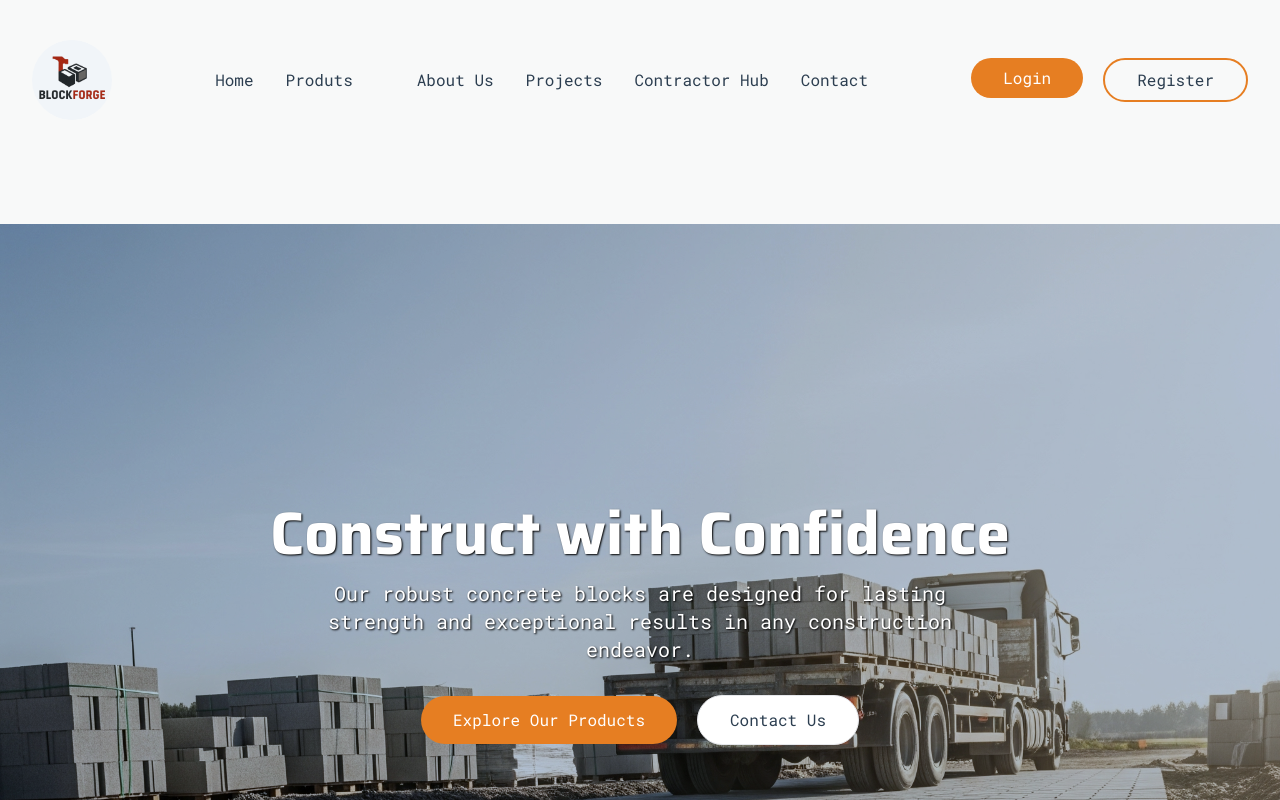
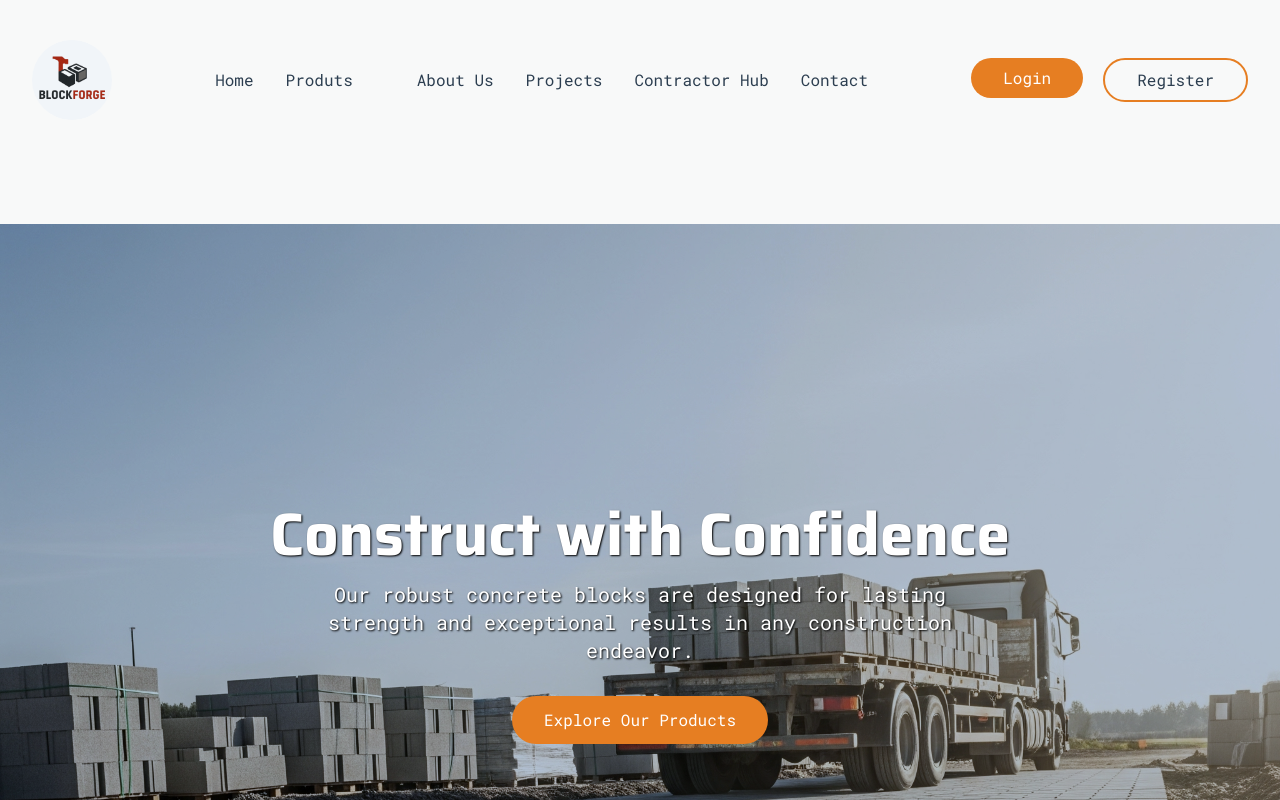
Before and after one commit to Bewizi/block_forge_frontend, a Vue app: page / in a window 1280 px wide. Shown: the top 800 px of the page. Built offline with nearby package versions, Linux system fonts and the light colour scheme; no server answers; some icons are missing.

Commit message:
remove the conact us button

```diff
--- a/src/components/HeroSection.vue
+++ b/src/components/HeroSection.vue
@@ -40,14 +40,6 @@ onMounted(() => {
             Explore Our Products
           </button>
         </AppLink>
-
-        <AppLink to="">
-          <button
-            class="bg-white text-secondary_text border border-primary-heading px-8 py-3 rounded-full hover:bg-opacity-90 transition-all duration-300 transform hover:scale-105 font-roboto_mono"
-          >
-            Contact Us
-          </button>
-        </AppLink>
       </div>
     </div>
   </main>
```
